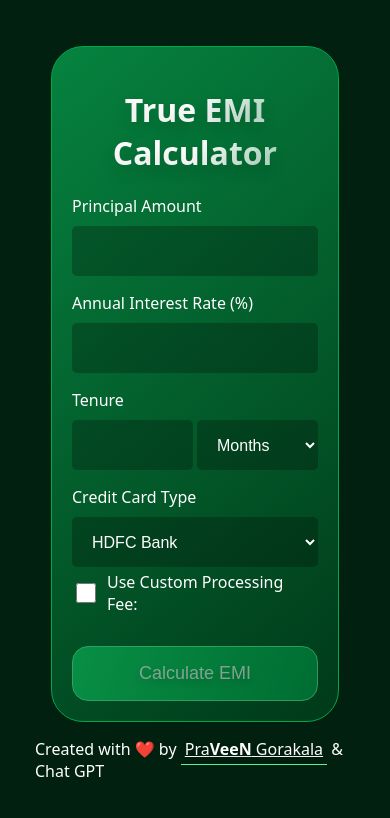
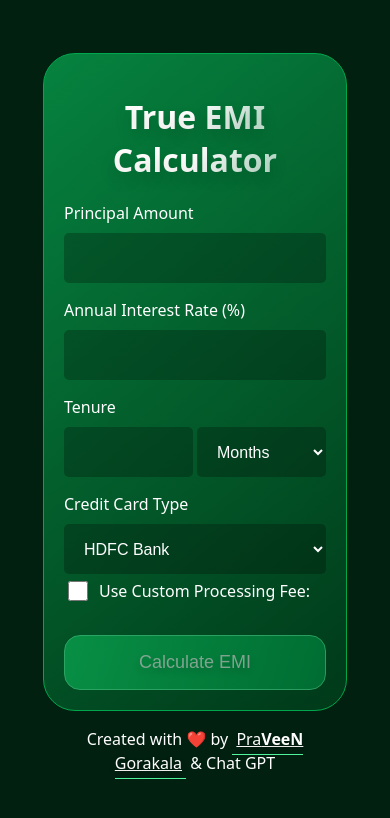
Before and after one commit to onlyveen/TrueEMI, a Next.js app: page / in a window 390 px wide. Shown: the top 818 px of the page. Built offline with nearby package versions, Linux system fonts and the light colour scheme.

Commit message:
Update _EMICalculator.scss

```diff
--- a/src/styles/_EMICalculator.scss
+++ b/src/styles/_EMICalculator.scss
@@ -24,6 +24,9 @@
     align-items: center;
     color: #fff;
     justify-content: center;
+    text-align: center;
+    line-height: 1.5;
+    padding: 0 32px;
     a {
       color: #fff;
       text-shadow: 0px 4px 7px rgba(0, 0, 0, 0.25);
@@ -206,7 +209,7 @@
     width: calc(40% - 32px / 2);
     min-width: calc(40% - 32px / 2);
     @media screen and (max-width: 991px) {
-      width: 90%;
+      width: 95%;
     }
   }
   .emiCalc {
```
